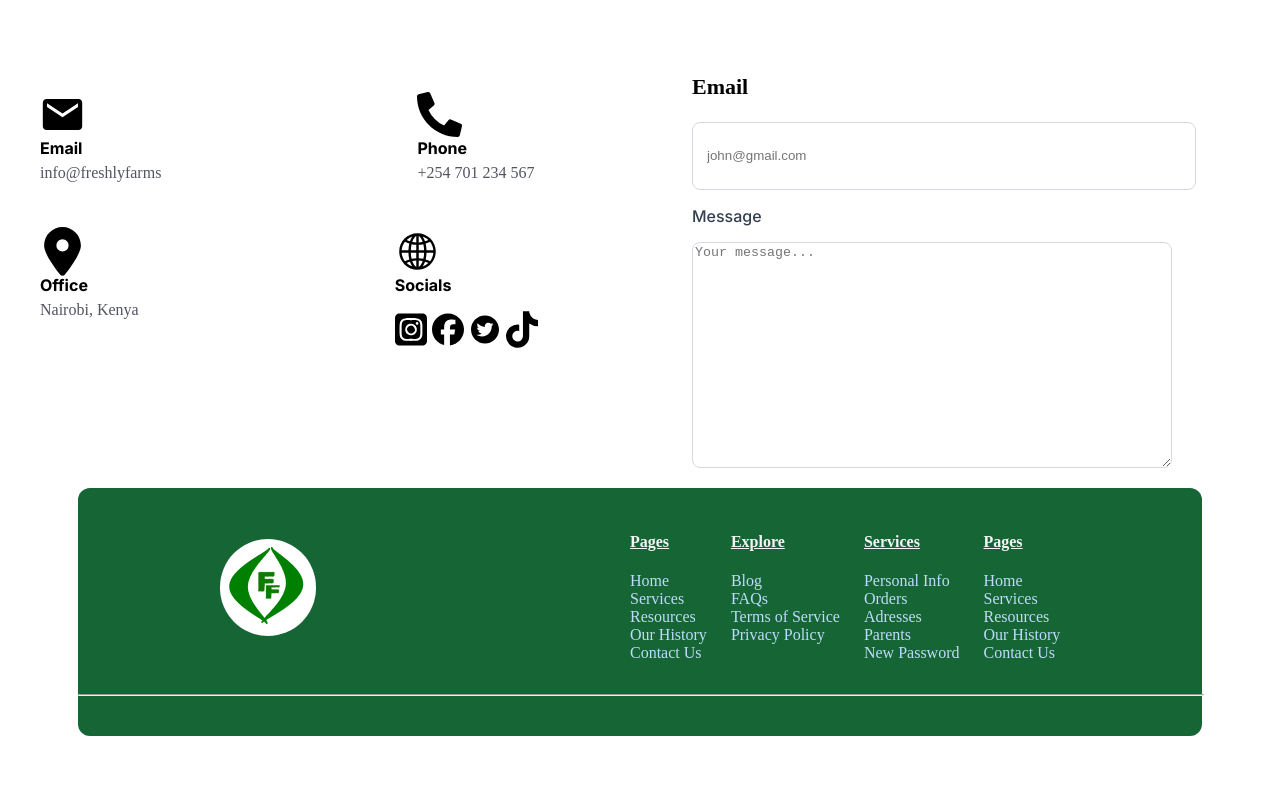
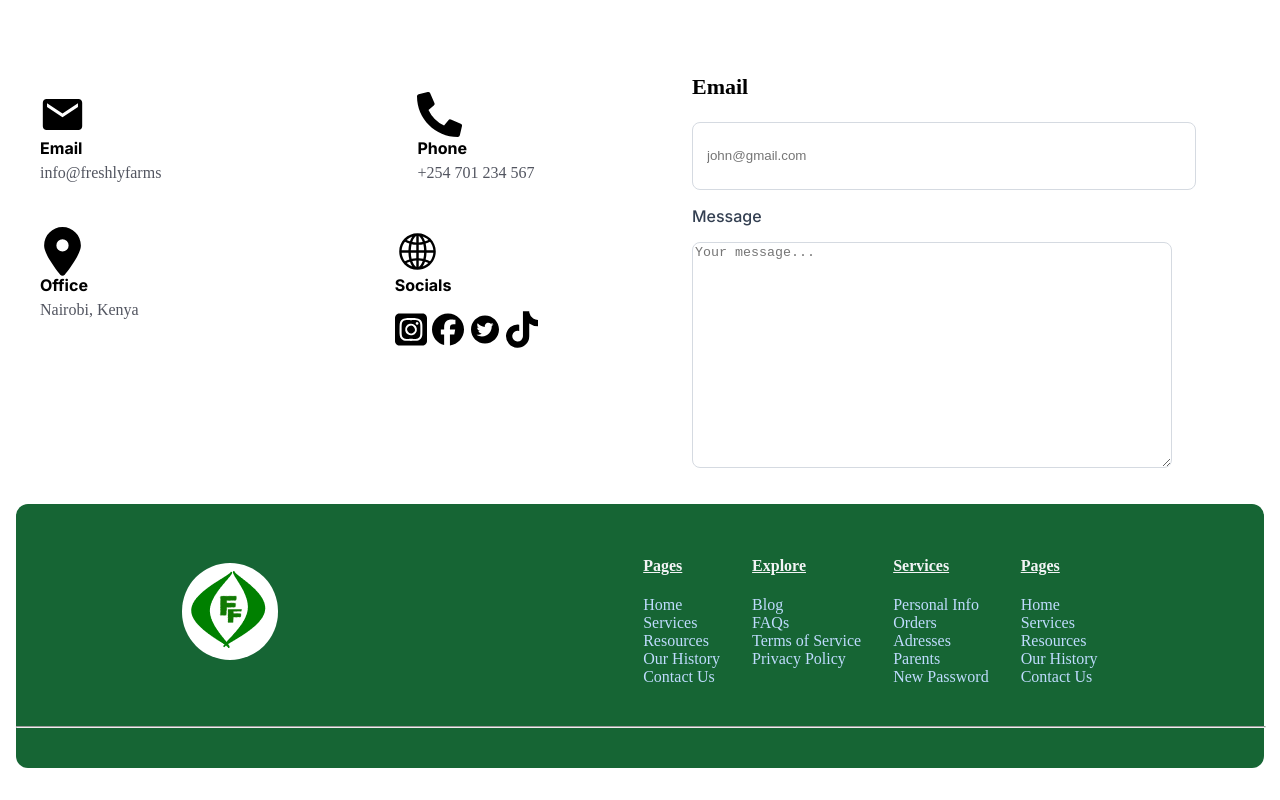
Before and after one commit to sneha01vaish/ECO-AFRIQA1, a React (Create React App) app in the folder freshly_set/frontend/: page / in a window 1280 px wide. Shown: the part 5583-6383 px from the top of the page. Before the commit the page ends 6335 px from the top, so only its background shows below. Built offline with nearby package versions, Linux system fonts and the light colour scheme.

Commit message:
minor fix

```diff
--- a/freshly_set/frontend/src/components/footer/FreshlyFooter.js
+++ b/freshly_set/frontend/src/components/footer/FreshlyFooter.js
@@ -29,9 +29,9 @@ const FreshlyFooter = () => {
   }, []);
 
   return (
-    <div className="p-4">
-      <div className="w-[90%] bg-green-800 mx-auto pb-8 rounded-xl">
-        <div className="flex justify-around items-center py-6 text-gray-600 gap-8">
+    <div className="p-4 py-8">
+      <div className="w-full bg-green-800 mx-auto pb-8 rounded-xl">
+        <div className="flex justify-around items-center py-8 text-gray-600 gap-8">
 
           <section className="hidden sm:flex">
 
@@ -41,7 +41,7 @@ const FreshlyFooter = () => {
 
           </section>
 
-          <div className="flex flex-wrap justify-center items-start gap-6">
+          <div className="flex flex-wrap justify-center items-start gap-8">
 
             <div className="text-nowrap flex flex-col">
               <h4 className="font-bold text-gray-100 underline">Pages</h4>
```
